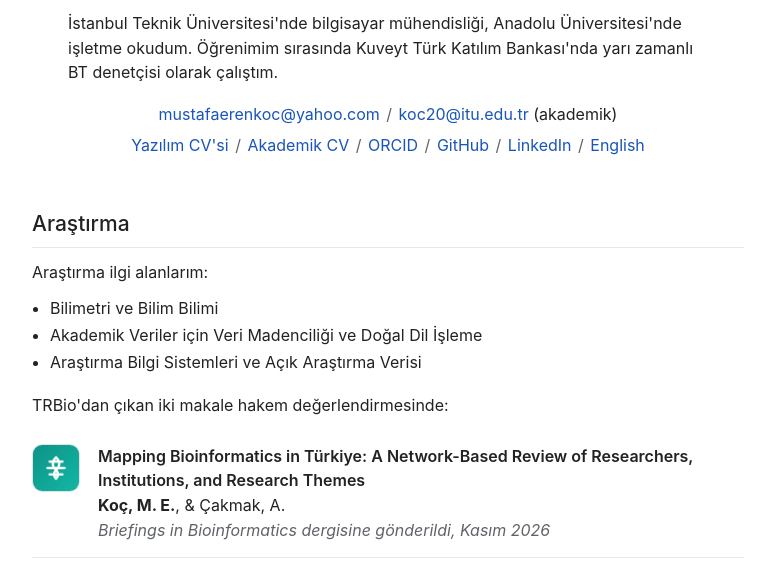
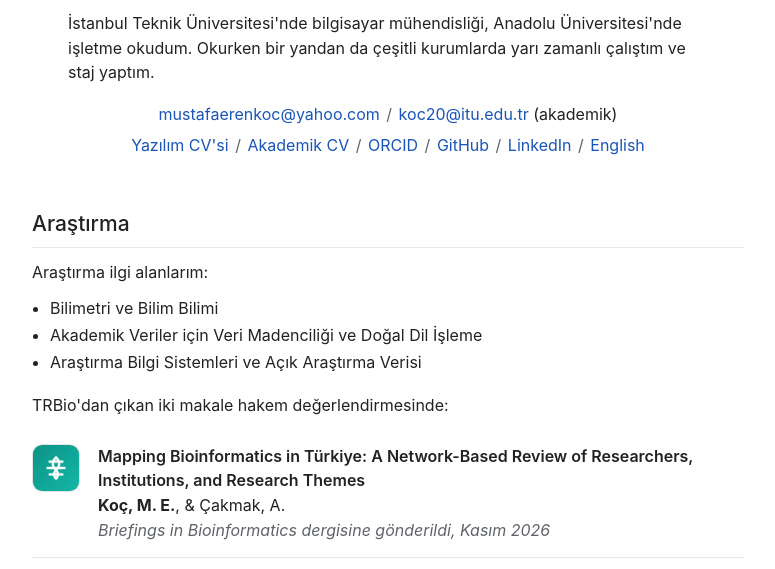
Before and after one commit to mustafaerenkoc44/mustafaerenkoc44.github.io, a plain HTML site: page tr/index.html in a window 1280 px wide. Shown: the part 200-769 px from the top of the page, without its empty margins (252-1027 px from the left). Drawn offline with Linux system fonts and the light colour scheme.

Commit message:
Generalize the work sentence in the bio

```diff
--- a/tr/index.html
+++ b/tr/index.html
@@ -61,7 +61,7 @@ footer{max-width:760px;margin:0 auto;padding:10px 24px 48px;color:var(--muted);f
 <main id="main">
 <div class="intro">
 <h1>Mustafa Eren KOÇ</h1>
-<p>Ben Mustafa Eren, bilgisayar mühendisiyim. Mobil uygulamalar ve onların arkasındaki veri sistemlerini geliştiriyorum; bilimetri, akademik veri ve araştırma bilgi sistemleri üzerine araştırmayla ilgileniyorum.</p><p>İstanbul Teknik Üniversitesi&#x27;nde bilgisayar mühendisliği, Anadolu Üniversitesi&#x27;nde işletme okudum. Öğrenimim sırasında Kuveyt Türk Katılım Bankası&#x27;nda yarı zamanlı BT denetçisi olarak çalıştım.</p>
+<p>Ben Mustafa Eren, bilgisayar mühendisiyim. Mobil uygulamalar ve onların arkasındaki veri sistemlerini geliştiriyorum; bilimetri, akademik veri ve araştırma bilgi sistemleri üzerine araştırmayla ilgileniyorum.</p><p>İstanbul Teknik Üniversitesi&#x27;nde bilgisayar mühendisliği, Anadolu Üniversitesi&#x27;nde işletme okudum. Okurken bir yandan da çeşitli kurumlarda yarı zamanlı çalıştım ve staj yaptım.</p>
 <p class="contact"><a href="mailto:mustafaerenkoc@yahoo.com">mustafaerenkoc@yahoo.com</a> <span class="sep" aria-hidden="true">/</span> <span class="nw"><a href="mailto:koc20@itu.edu.tr">koc20@itu.edu.tr</a> (akademik)</span><br><a href="../cv/Mustafa_Eren_Koc_CV.pdf">Yazılım CV'si</a> <span class="sep" aria-hidden="true">/</span> <a href="../cv/Mustafa_Eren_Koc_Academic_CV.pdf">Akademik CV</a> <span class="sep" aria-hidden="true">/</span> <a href="https://orcid.org/0009-0006-1599-8266">ORCID</a> <span class="sep" aria-hidden="true">/</span> <a href="https://github.com/mustafaerenkoc44">GitHub</a> <span class="sep" aria-hidden="true">/</span> <a href="https://linkedin.com/in/mustafaerenkoc">LinkedIn</a> <span class="sep" aria-hidden="true">/</span> <a href="../" hreflang="en" lang="en">English</a></p>
 </div>
 
```
Also changed, not shown: index.html (+1 -1 lines).
